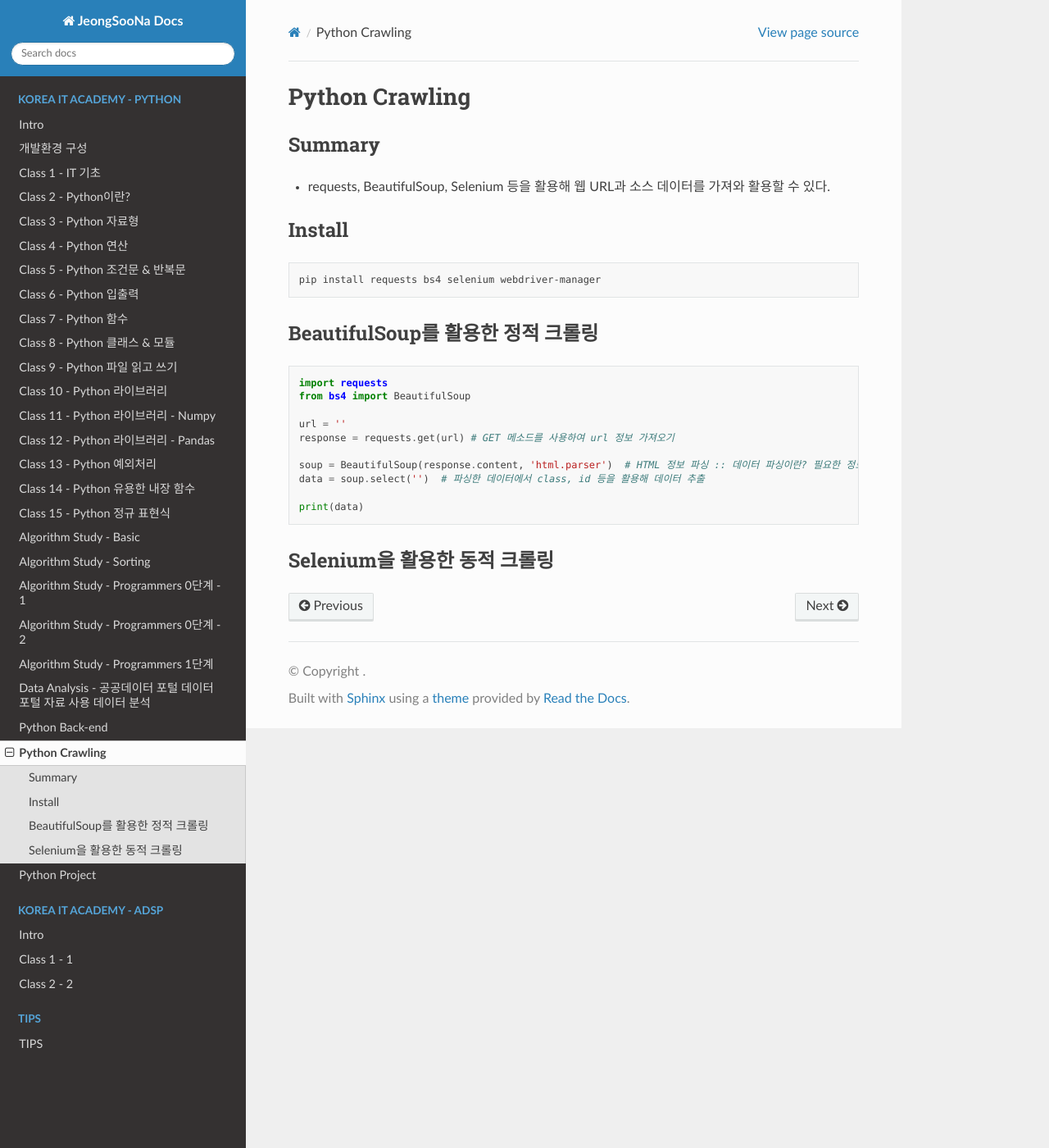
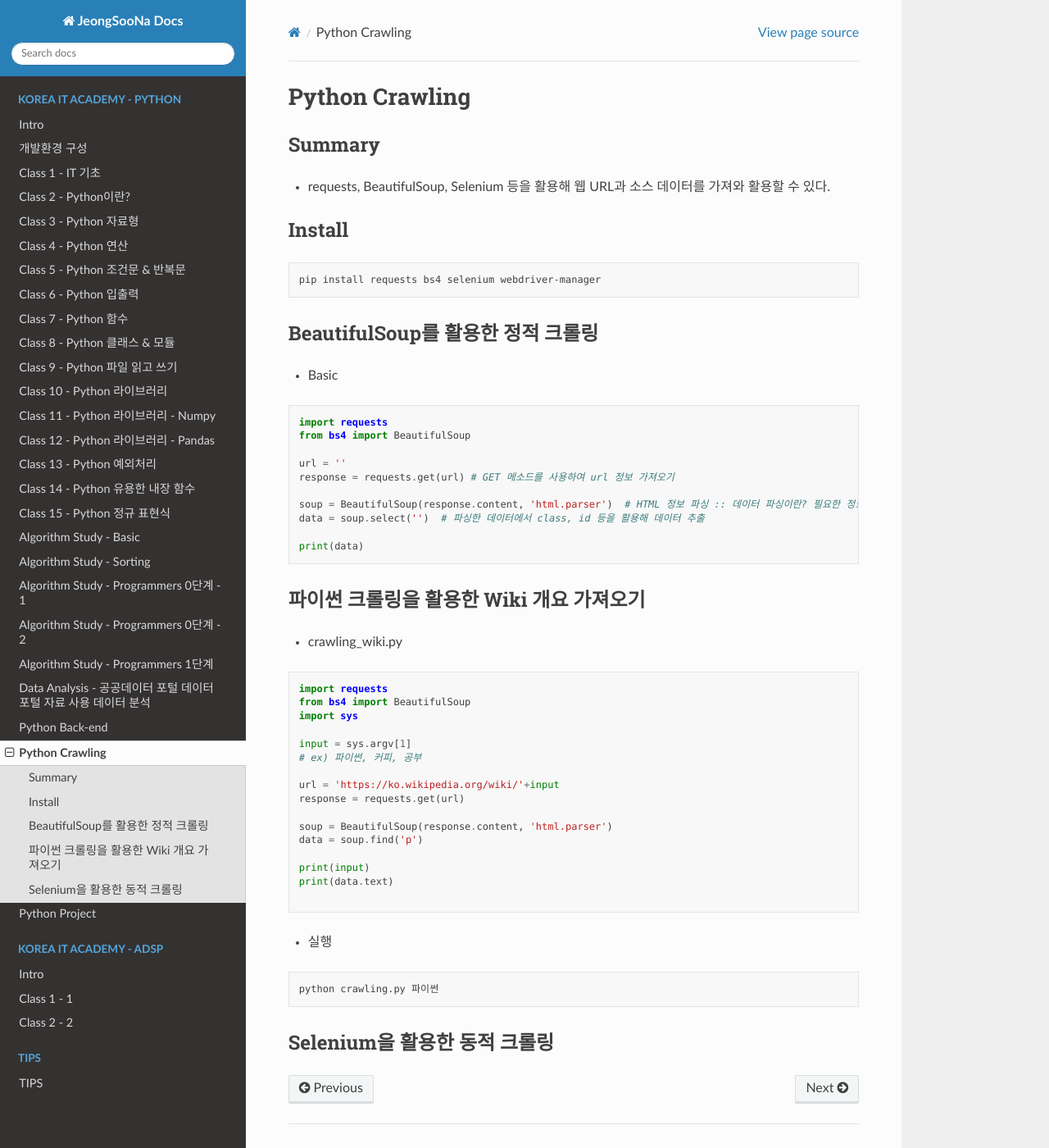
Before and after one commit to JeongSooNa/JeongSooNa-Docs, a Sphinx documentation site: the page built from docs/Korea_IT_Academy-Python/python_crawling.md, in a window 1280 px wide and 1400 px high. Shown: the whole window at 82% size. Built offline with Sphinx 7.4.7 and the Read the Docs theme 3.1.0, drawn with Linux system fonts in a browser that asks for light colours.

Commit message:
update docs

````diff
--- a/docs/Korea_IT_Academy-Python/python_crawling.md
+++ b/docs/Korea_IT_Academy-Python/python_crawling.md
@@ -12,6 +12,8 @@ pip install requests bs4 selenium webdriver-manager
 
 ### BeautifulSoup를 활용한 정적 크롤링
 
+- Basic
+
 ```py
 import requests
 from bs4 import BeautifulSoup
@@ -25,4 +27,33 @@ data = soup.select('')  # 파싱한 데이터에서 class, id 등을 활용해
 print(data)
 ```
 
+### 파이썬 크롤링을 활용한 Wiki 개요 가져오기
+
+- crawling_wiki.py
+
+```py
+import requests
+from bs4 import BeautifulSoup
+import sys
+
+input = sys.argv[1]
+# ex) 파이썬, 커피, 공부
+
+url = 'https://ko.wikipedia.org/wiki/'+input
+response = requests.get(url)
+
+soup = BeautifulSoup(response.content, 'html.parser')
+data = soup.find('p')
+
+print(input)
+print(data.text)
+
+```
+
+- 실행
+
+```sh
+python crawling.py 파이썬
+```
+
 ### Selenium을 활용한 동적 크롤링
````
